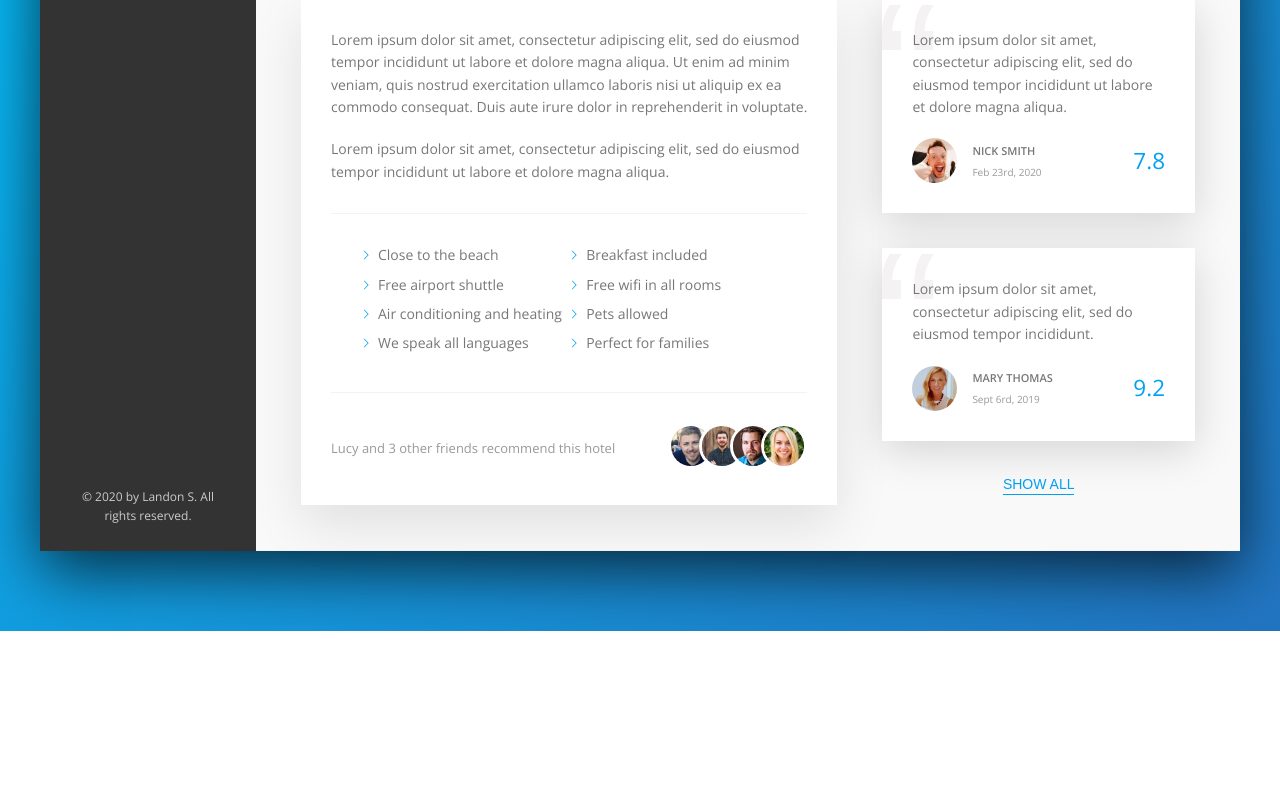
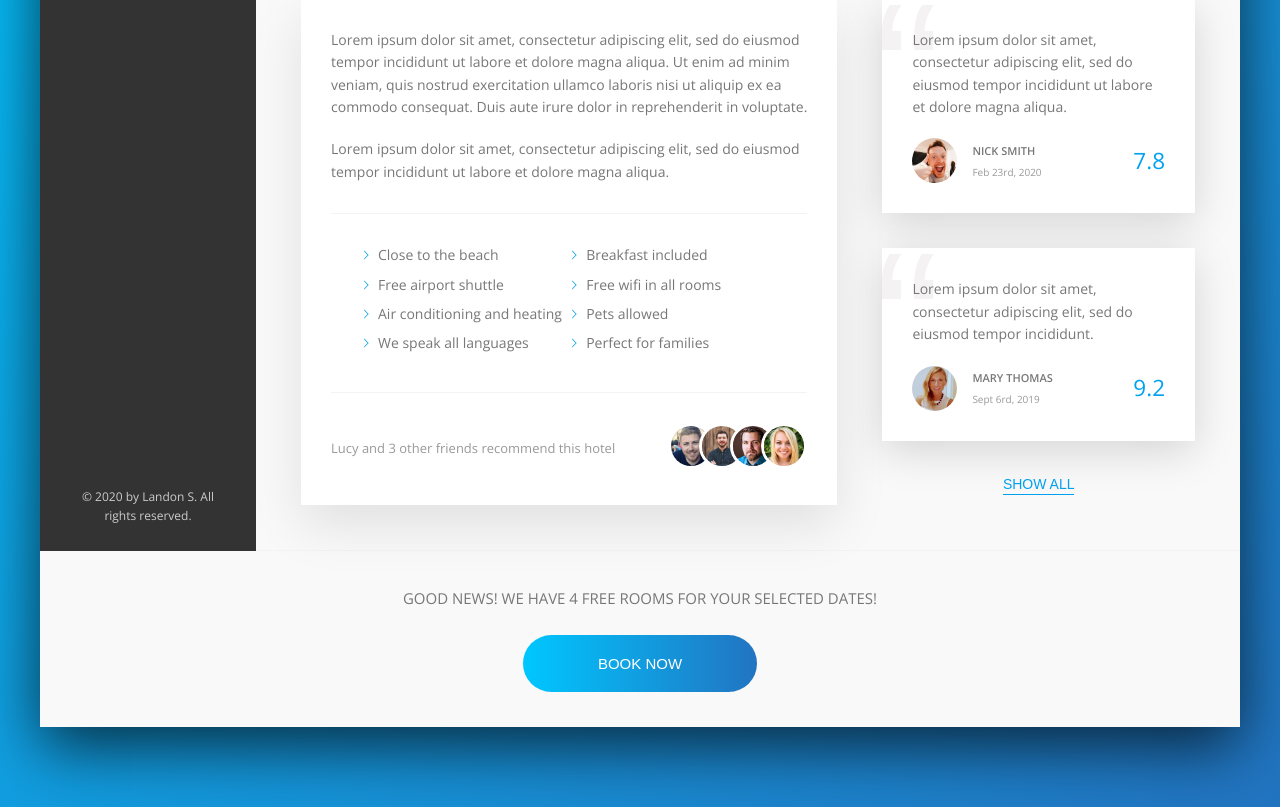
Before and after one commit to landon-sturgeon/booking-site-template, a React (Create React App) app: page / in a window 1280 px wide. Shown: the part 460-1267 px from the top of the page. Before the commit the page ends 1091 px from the top, so only its background shows below. Built offline with nearby package versions, Linux system fonts and the light colour scheme.

Commit message:
added call to action button with animation

```diff
--- /dev/null
+++ b/src/components/cta-btn/cta-btn.component.js
@@ -0,0 +1,16 @@
+import React from "react";
+
+import {
+    CTAButtonContainer, BtnTextHiddenSpan, BtnTextVisibleSpan
+} from "./cta-btn.style";
+
+const CTAButton = () => (
+    <CTAButtonContainer>
+        <BtnTextVisibleSpan>book now</BtnTextVisibleSpan>
+        <BtnTextHiddenSpan>only 4 rooms left</BtnTextHiddenSpan>
+        {/* <btnTextVisibleSpan>book now</btnTextVisibleSpan>
+        <btnTextHiddenSpan>only 4 rooms left</btnTextHiddenSpan> */}
+    </CTAButtonContainer>
+);
+
+export default CTAButton;
--- /dev/null
+++ b/src/components/cta-btn/cta-btn.style.js
@@ -0,0 +1,45 @@
+import styled from "styled-components";
+
+import { COLORS } from "../../global.style";
+
+export const BtnTextHiddenSpan = styled.span`
+    position: absolute;
+    top: -100%;
+    left: 0;
+    padding: 2rem 0rem;
+`;
+
+export const BtnTextVisibleSpan = styled.span`
+    padding: 2rem 7.5rem;
+`;
+
+export const CTAButtonContainer = styled.button`
+    font-size: 1.5rem;
+    border: none;
+    font-weight: 300;
+    text-transform: uppercase;
+    border-radius: 100px;
+    background-image: linear-gradient(to right, ${COLORS.primaryLight}, ${COLORS.primaryDark});
+    color: #fff;
+    position: relative;
+    overflow: hidden;
+
+    & > * {
+        display: inline-block;
+        height: 100%;
+        width: 100%;
+        transition: all 0.2s;
+    }
+
+    &:hover {
+        background-image: linear-gradient(to right, ${COLORS.primaryDark}, ${COLORS.primaryLight});
+    }
+
+    &:hover ${BtnTextVisibleSpan} {
+        transform: translateY(100%);
+    }
+
+    &:hover ${BtnTextHiddenSpan} {
+        top: 0;
+    }
+`;
--- /dev/null
+++ b/src/components/cta/cta.component.js
@@ -0,0 +1,16 @@
+import React from "react";
+
+import CTAButton from "../cta-btn/cta-btn.component";
+
+import { CallToActionContainer, CTABookNow } from "./cta.style";
+
+const CallToAction = () => (
+    <CallToActionContainer>
+        <CTABookNow>
+            Good news! We have 4 free rooms for your selected dates!
+        </CTABookNow>
+        <CTAButton/>
+    </CallToActionContainer>
+);
+
+export default CallToAction;
--- /dev/null
+++ b/src/components/cta/cta.style.js
@@ -0,0 +1,13 @@
+import styled from "styled-components";
+
+export const CallToActionContainer = styled.div`
+    padding: 3.5rem 0;
+    text-align: center;
+`;
+
+export const CTABookNow = styled.h2`
+    text-transform: uppercase;
+    font-size: 1.5rem;
+    font-weight: 300;
+    margin-bottom: 2.5rem;
+`;
--- a/src/pages/landing-page/landing-page.component.js
+++ b/src/pages/landing-page/landing-page.component.js
@@ -2,6 +2,7 @@ import React from "react"
 
 import user from "../../assets/img/user.jpg";
 
+import CallToAction from "../../components/cta/cta.component";
 import FeatureList from "../../components/feature-list/feature-list.component";
 import Gallery from "../../components/gallery/gallery.component";
 import Header from "../../components/header/header.component";
@@ -47,6 +48,8 @@ const LandingPage = () => {
                     </OverviewDetail>
                 </MainContent>
             </Content>
+            <CallToAction />
+
         </Container>
     );
 }
```
